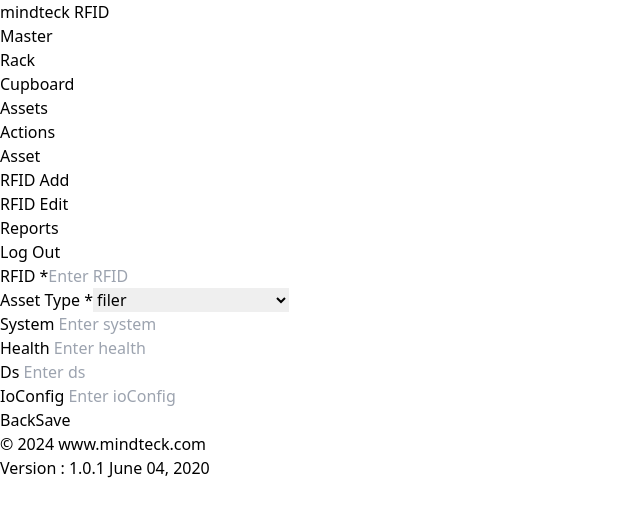
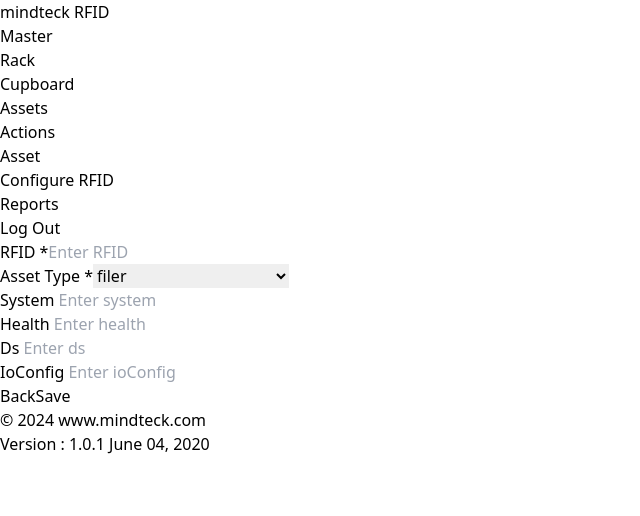
Before and after one commit to sabarisharan23/RFID, a React (Vite) app in the folder vite-project/: page /add-assets in a window 1280 px wide. Shown: the top 516 px of the page, without its empty margins (0-640 px from the left). Built offline with nearby package versions, Linux system fonts and the light colour scheme.

Commit message:
update login credentials

```diff
--- a/vite-project/src/Masters/Login.tsx
+++ b/vite-project/src/Masters/Login.tsx
@@ -1,13 +1,22 @@
 import React, { useState } from 'react';
+import { useNavigate } from 'react-router-dom';
 
 const Login: React.FC = () => {
   const [username, setUsername] = useState<string>('');
   const [password, setPassword] = useState<string>('');
+  const navigate = useNavigate();
 
   const handleLogin = () => {
-    // Handle login logic here
-    console.log('Username:', username);
-    console.log('Password:', password);
+    // Check credentials
+    if (username === 'user1@gmail.com' && password === 'password') {
+      console.log('Login successful');
+      navigate('/dashboard'); // Navigate to the dashboard
+
+    } else {
+      console.log('Invalid credentials');
+      window.alert('Invalid credentials');
+      // You may want to handle error display here
+    }
   };
 
   return (
--- a/vite-project/src/Navbar.tsx
+++ b/vite-project/src/Navbar.tsx
@@ -10,8 +10,7 @@
   ],
   actions: [
     { label: "Asset", route: "/assets" },
-    { label: "RFID Add", route: "/rfid-add" },
-    { label: "RFID Edit", route: "/rfid-edit" }
+    { label: "Configure RFID", route: "/rfid-add" },
   ]
 };
 
```
